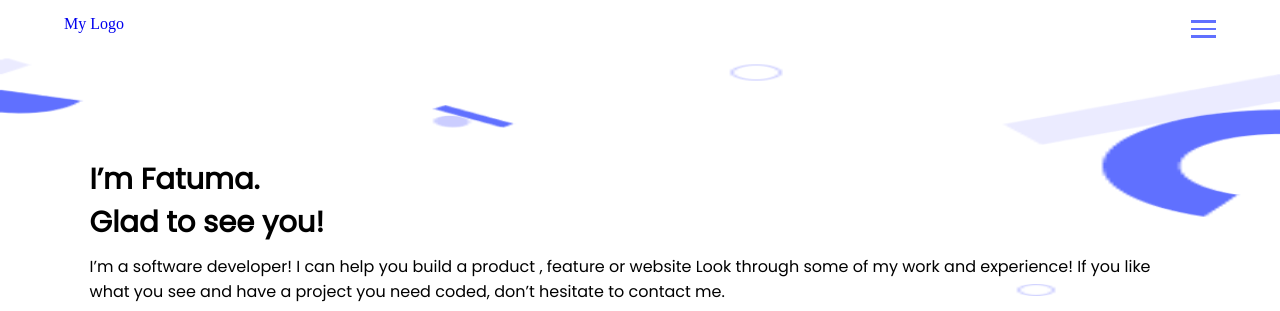
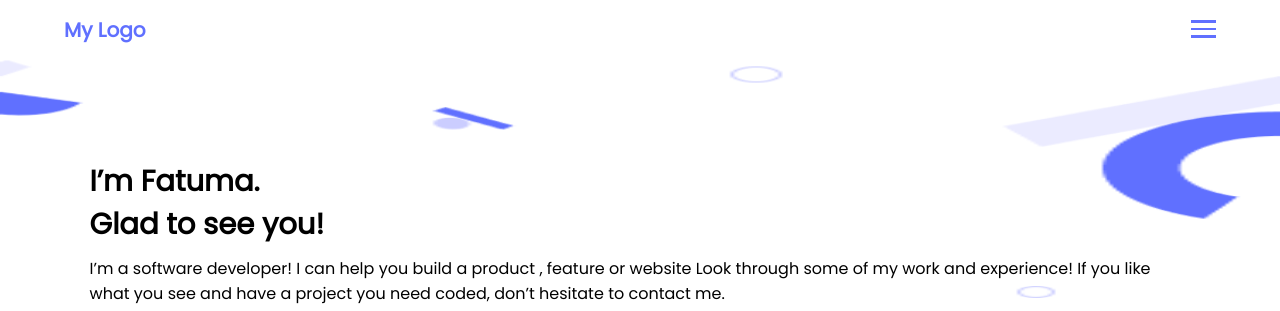
Before and after one commit to fatmahussein/Personal-porfolio, a website: page index.html in a window 1280 px wide. Shown: the top 311 px of the page. Drawn offline with Linux system fonts and the light colour scheme.

Commit message:
fix "no-descending-specificity " linter error

```diff
--- a/styles.css
+++ b/styles.css
@@ -26,7 +26,11 @@
     padding: 15px 0;
   }
 
-  a .navbar-brand {
+  a {
+    text-decoration: none;
+  }
+
+  .navbar-brand a {
     font-family: 'Poppins', sans-serif;
     font-weight: 900;
     font-size: 20px;
@@ -34,10 +38,6 @@
     align-items: center;
     justify-content: center;
     color: #6070ff;
-  }
-
-  a {
-    text-decoration: none;
   }
 
   ul {
```
